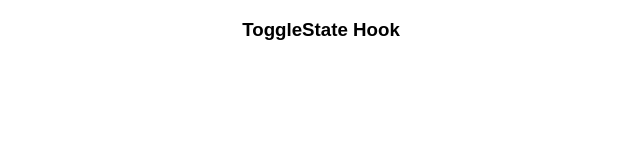
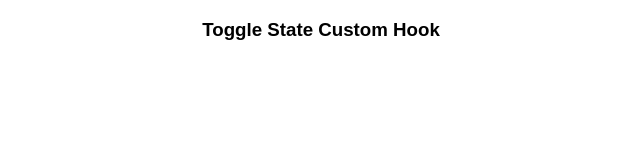
Before and after one commit to Thorn5/React-CreateHooks, a React (Create React App) app: page / in a window 1280 px wide. Shown: the top 160 px of the page, without its empty margins (319-959 px from the left). Built offline with nearby package versions, Linux system fonts and the light colour scheme.

Commit message:
Update App.js

```diff
--- a/src/App.js
+++ b/src/App.js
@@ -3,7 +3,7 @@ import "./styles.css";
 export default function App() {
   return (
     <div className="App">
-      <h3>ToggleState Hook</h3>
+      <h3>Toggle State Custom Hook</h3>
     </div>
   );
 }
```
